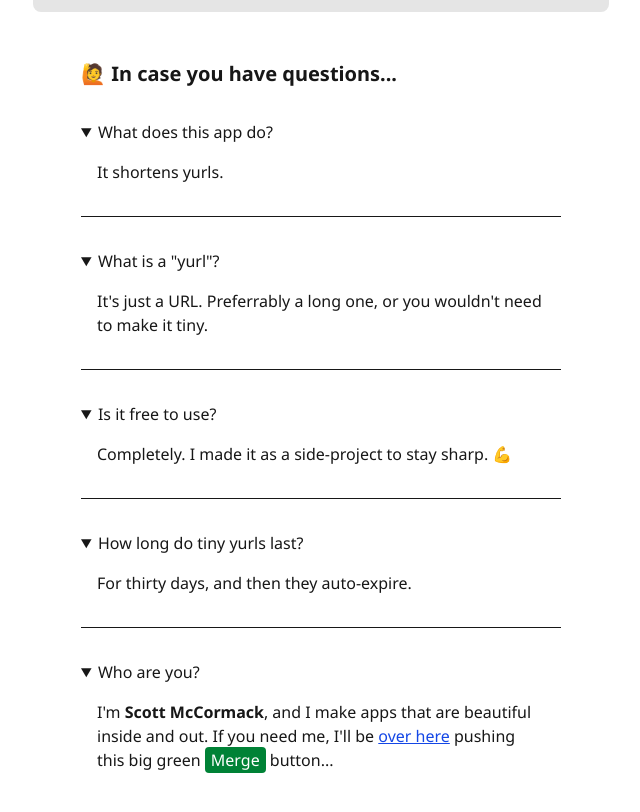
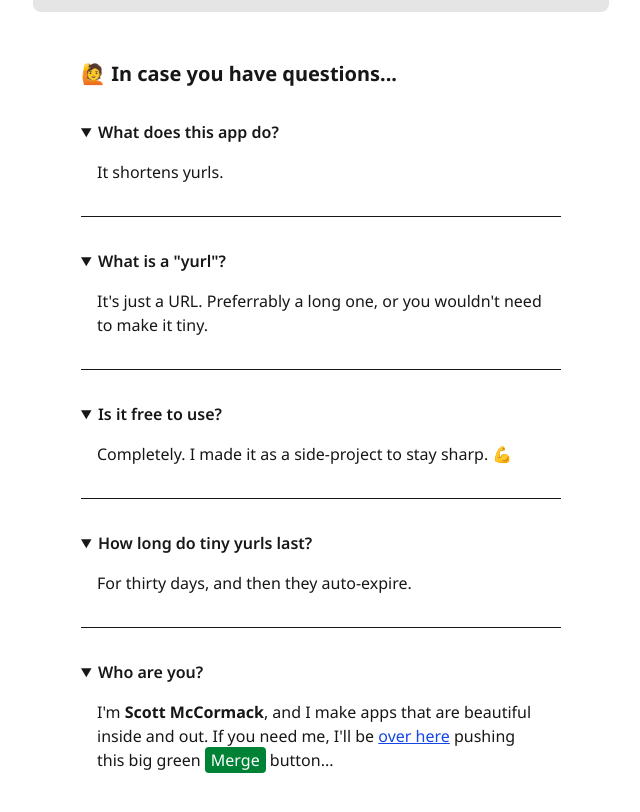
Before and after one commit to flintinatux/tiny-yurl, a Next.js app: page / in a window 1280 px wide. Shown: the part 300-1112 px from the top of the page, without its empty margins (319-959 px from the left). Built offline with nearby package versions, Linux system fonts and the light colour scheme.

Commit message:
Copy tiny yurl to clipboard

```diff
--- a/package.json
+++ b/package.json
@@ -10,6 +10,7 @@
   },
   "dependencies": {
     "@upstash/redis": "^1.35.1",
+    "clipboard": "^2.0.11",
     "next": "15.3.5",
     "react": "^19.0.0",
     "react-dom": "^19.0.0",
--- a/src/app/globals.css
+++ b/src/app/globals.css
@@ -27,3 +27,8 @@ body {
   /*font-size: 1.6rem;*/
   position: relative;
 }
+
+.material-icons {
+  font-size: inherit !important;
+  line-height: inherit !important;
+}
--- a/src/app/layout.tsx
+++ b/src/app/layout.tsx
@@ -1,5 +1,6 @@
 import type { Metadata } from 'next'
 import { Geist_Mono, Noto_Sans } from 'next/font/google'
+
 import './globals.css'
 
 const sans = Noto_Sans({
@@ -24,6 +25,9 @@ export default function RootLayout({
 }>) {
   return (
     <html lang="en">
+      <head>
+        <link href="https://fonts.googleapis.com/icon?family=Material+Icons" rel="stylesheet" />
+      </head>
       <body
         className={`${sans.variable} ${mono.variable} antialiased`}
       >
--- a/src/components/FAQs.tsx
+++ b/src/components/FAQs.tsx
@@ -4,35 +4,35 @@ export default function FAQs() {
       <h2 id="faq-title" className="font-bold mb-2 text-xl">🙋 In case you have questions...</h2>
 
       <details open className="my-1">
-        <summary>What does this app do?</summary>
+        <summary className="font-semibold">What does this app do?</summary>
         <p className="my-1 px-1">It shortens yurls.</p>
       </details>
 
       <hr className="my-2" />
 
       <details open className="my-1">
-        <summary>What is a "yurl"?</summary>
+        <summary className="font-semibold">What is a "yurl"?</summary>
         <p className="my-1 px-1">It's just a URL.  Preferrably a long one, or you wouldn't need to make it tiny.</p>
       </details>
 
       <hr className="my-2" />
 
       <details open className="my-1">
-        <summary>Is it free to use?</summary>
+        <summary className="font-semibold">Is it free to use?</summary>
         <p className="my-1 px-1">Completely.  I made it as a side-project to stay sharp. 💪</p>
       </details>
 
       <hr className="my-2" />
 
       <details open className="my-1">
-        <summary>How long do tiny yurls last?</summary>
+        <summary className="font-semibold">How long do tiny yurls last?</summary>
         <p className="my-1 px-1">For thirty days, and then they auto-expire.</p>
       </details>
 
       <hr className="my-2" />
 
       <details open className="my-1">
-        <summary>Who are you?</summary>
+        <summary className="font-semibold">Who are you?</summary>
         <p className="my-1 px-1">I'm <strong>Scott McCormack</strong>, and I make apps that are beautiful inside and out.  If you need me, I'll be <a className="text-blue-700 hover:text-blue-800 underline" href="https://github.com/flintinatux" target="_blank" rel="noopener noreferrer">over here</a> pushing this big green <span className="bg-green-700 px-[6px] py-[2px] rounded text-white">Merge</span> button...</p>
       </details>
     </section>
--- a/src/components/TinyYurl.tsx
+++ b/src/components/TinyYurl.tsx
@@ -1,5 +1,7 @@
 'use client'
 
+import ClipboardJS from 'clipboard'
+import { useEffect, useState } from 'react'
 import useSWR from 'swr'
 
 interface TinyResponse {
@@ -14,12 +16,27 @@ const fetcher = (yurl: string): Promise<TinyResponse> =>
   }).then(res => res.json())
 
 export default function TinyYurl({ yurl }: { yurl: string }) {
+  const [ copied, setCopied ] = useState<boolean>(false)
+
   const { data, error, isLoading } = useSWR(yurl, fetcher, { errorRetryCount: 5 })
+
+  useEffect(() => {
+    const clipboard = new ClipboardJS('.copyToClipboard')
+
+    clipboard.on('success', () => {
+      setCopied(true)
+      setTimeout(() => setCopied(false), 2000)
+    })
+
+    return () => {
+      clipboard.destroy()
+    }
+  }, [])
 
   if (error) {
     return (
       <div className="mt-2">
-        <p className="text-sm text-red-500">Error shortening yurl: {error.message}</p>
+        <p className="text-sm text-red-500">Error shortening yurl: { error.message }</p>
       </div>
     )
   }
@@ -35,9 +52,21 @@ export default function TinyYurl({ yurl }: { yurl: string }) {
   return (
     <div className="mt-2">
       <p className="text-sm text-gray-500">Shortened yurl:</p>
-      <a className="text-blue-700 hover:text-blue-800" href={data?.tiny} target="_blank" rel="noopener noreferrer">
-        {data?.tiny}
-      </a>
+      <div className="flex items-end justify-between">
+        <a className="text-blue-700 hover:text-blue-800" href={ data?.tiny } target="_blank" rel="noopener noreferrer">
+          { data?.tiny }
+          <span className="material-icons pl-0.5">open_in_new</span>
+        </a>
+        <button
+          className="bg-white border copyToClipboard cursor-pointer px-0.75 py-0.25 rounded text-sm"
+          data-clipboard-text={ data?.tiny }
+        >
+          <span className="material-icons pr-[2px]">
+            { copied ? 'check' : 'content_copy' }
+          </span>
+          { copied ? 'Copied!' : 'Copy' }
+        </button>
+      </div>
     </div>
   )
 }
```
Also changed, not shown: 1 other file (tests, documents, lock files or other folders).
